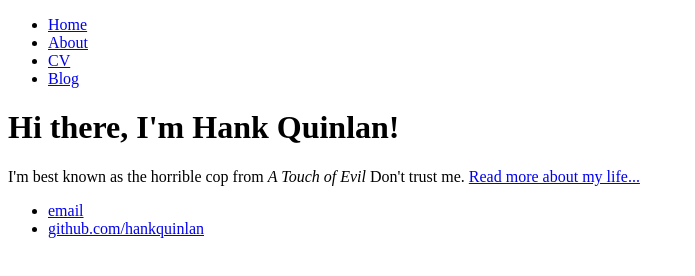
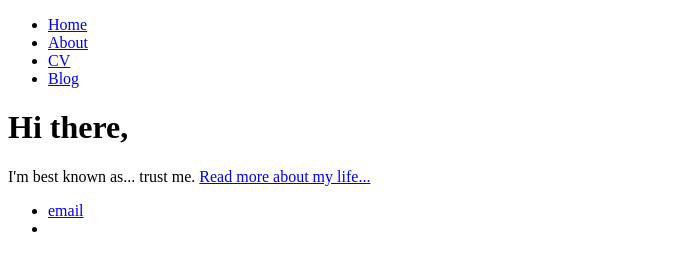
Before and after one commit to ethaneso/intlfinlaw, a plain HTML site: page index.html in a window 1280 px wide. Shown: the whole page, without its empty margins (0-695 px from the left). Drawn offline with Linux system fonts and the light colour scheme.

Commit message:
Update index.html

```diff
--- a/index.html
+++ b/index.html
@@ -1,7 +1,7 @@
 <!DOCTYPE html>
 <html>
 	<head>
-		<title>Hank Quinlan, Horrible Cop</title>
+		<title>H</title>
 	</head>
 	<body>
 		<nav>
@@ -14,14 +14,14 @@
 		</nav>
 		<div class="container">
     		<div class="blurb">
-        		<h1>Hi there, I'm Hank Quinlan!</h1>
-				<p>I'm best known as the horrible cop from <em>A Touch of Evil</em> Don't trust me. <a href="/about">Read more about my life...</a></p>
+        		<h1>Hi there, </h1>
+				<p>I'm best known as... trust me. <a href="/about">Read more about my life...</a></p>
     		</div><!-- /.blurb -->
 		</div><!-- /.container -->
 		<footer>
     		<ul>
         		<li><a href="mailto:gmail@gmail.com">email</a></li>
-        		<li><a href="https://github.com/ethan">github.com/hankquinlan</a></li>
+        		<li><a href="https://github.com/ethan"></a></li>
 			</ul>
 		</footer>
 	</body>
```
